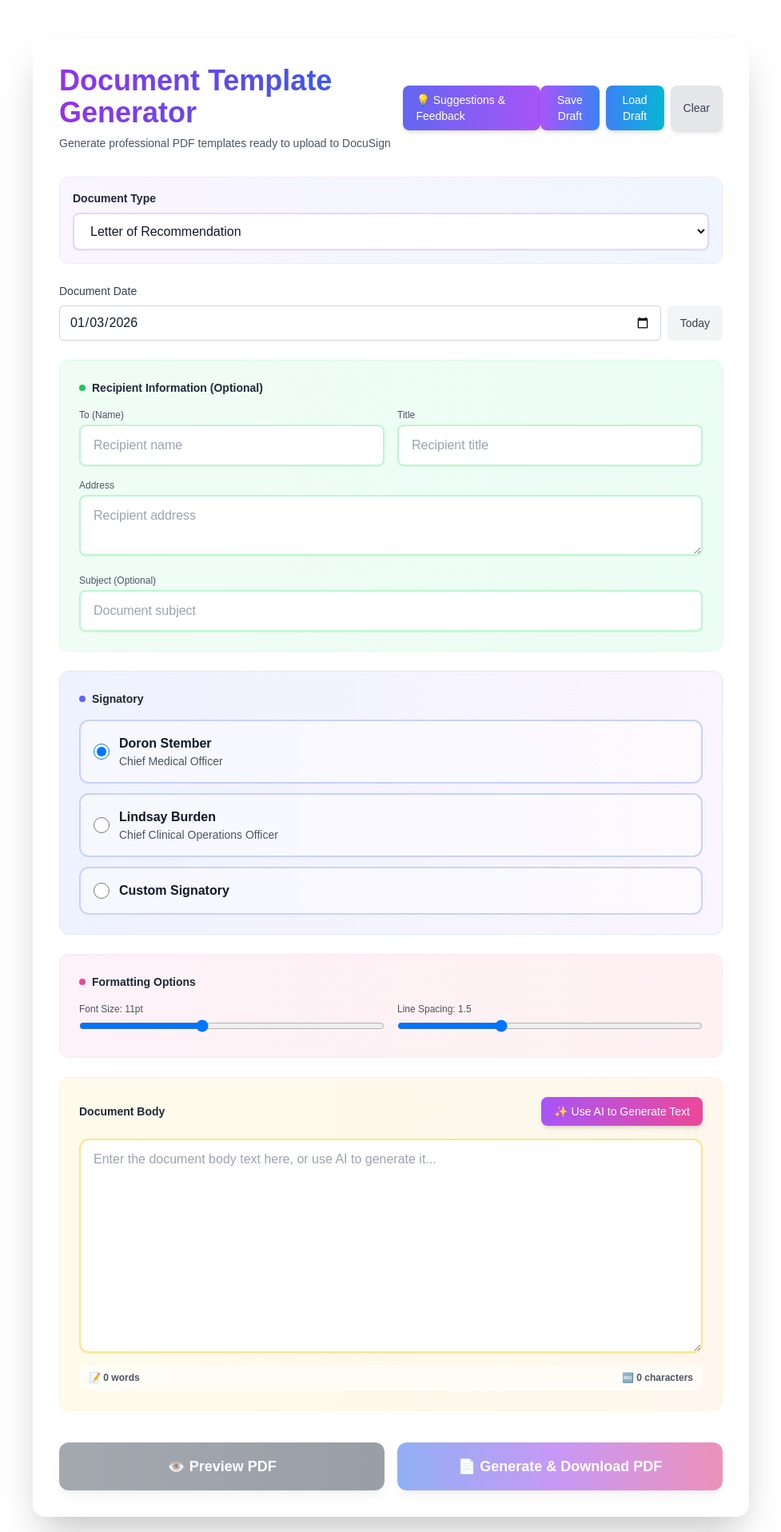
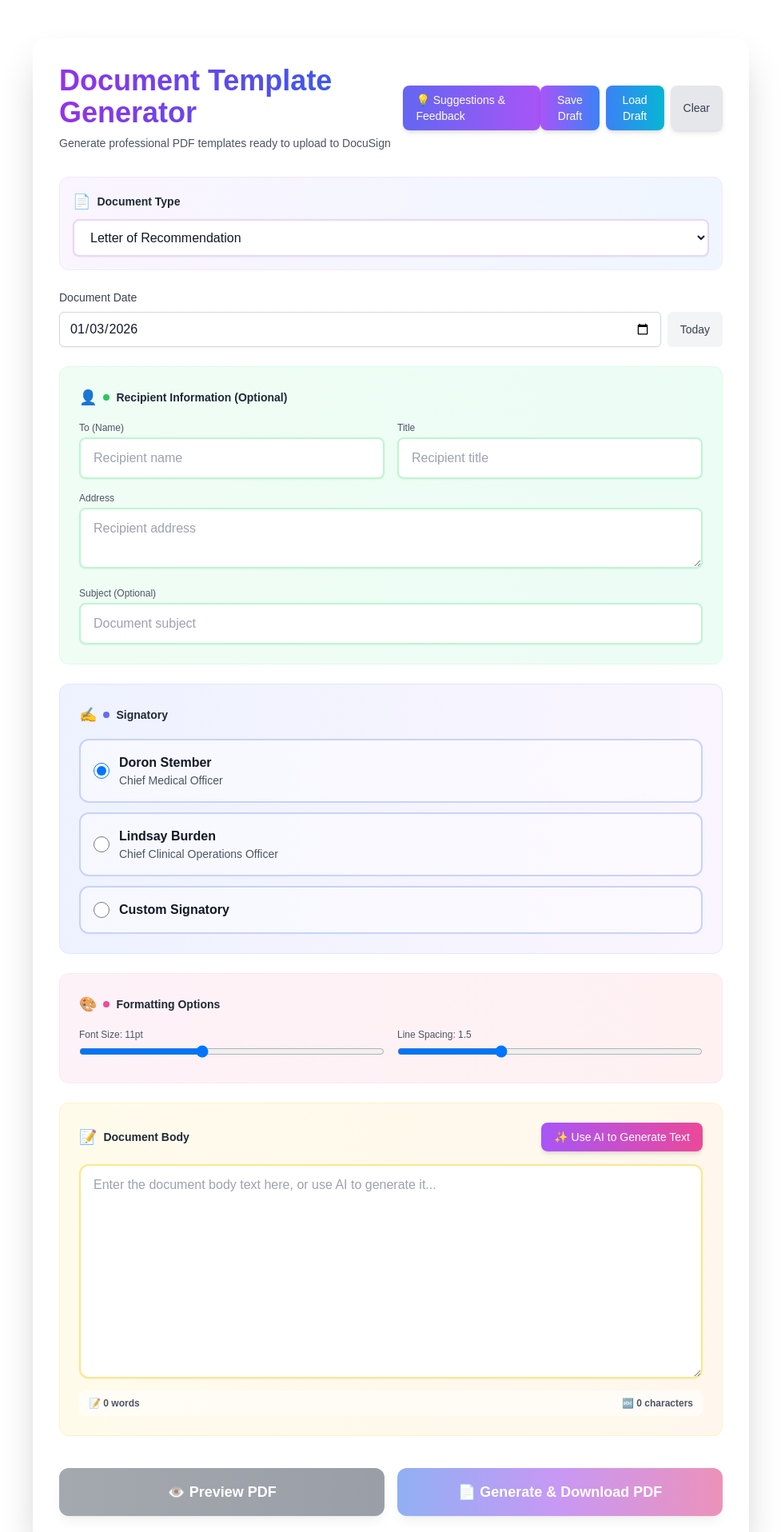
Before and after one commit to draphael123/docusign, a Next.js app: page / in a window 1280 px wide. Shown: the top 1916 px of the page at 80% size, without its empty margins (151-1128 px from the left). Built offline with nearby package versions, Linux system fonts and the light colour scheme.

Commit message:
Enhance website with animations, floating elements, hover effects, and improved visual design

```diff
--- a/src/app/page.tsx
+++ b/src/app/page.tsx
@@ -411,20 +411,21 @@ export default function Home() {
               </div>
             </div>
 
-            <div className="space-y-6">
+            <div className="space-y-6 relative z-10">
               {/* Document Type Dropdown */}
-              <div className="bg-gradient-to-r from-purple-50 to-blue-50 p-4 rounded-xl border border-purple-100">
+              <div className="bg-gradient-to-r from-purple-50 to-blue-50 p-4 rounded-xl border border-purple-100 hover:shadow-lg transition-all duration-300 hover:scale-[1.01]">
                 <label
                   htmlFor="documentType"
-                  className="block text-sm font-semibold text-gray-800 mb-2"
+                  className="block text-sm font-semibold text-gray-800 mb-2 flex items-center gap-2"
                 >
+                  <span className="text-lg">📄</span>
                   Document Type
                 </label>
                 <select
                   id="documentType"
                   value={documentType}
                   onChange={(e) => setDocumentType(e.target.value)}
-                  className="w-full px-4 py-3 border-2 border-purple-200 rounded-lg shadow-sm focus:outline-none focus:ring-2 focus:ring-purple-500 focus:border-purple-500 bg-white font-medium text-gray-800 hover:border-purple-300"
+                  className="w-full px-4 py-3 border-2 border-purple-200 rounded-lg shadow-sm focus:outline-none focus:ring-2 focus:ring-purple-500 focus:border-purple-500 bg-white font-medium text-gray-800 hover:border-purple-300 transition-all cursor-pointer"
                 >
                   {documentTypes.map((type) => (
                     <option key={type} value={type}>
@@ -461,9 +462,10 @@ export default function Home() {
               </div>
 
               {/* Recipient Information */}
-              <div className="bg-gradient-to-r from-green-50 to-emerald-50 p-6 rounded-xl border border-green-100">
+              <div className="bg-gradient-to-r from-green-50 to-emerald-50 p-6 rounded-xl border border-green-100 hover:shadow-lg transition-all duration-300 hover:scale-[1.01]">
                 <h3 className="text-sm font-semibold text-gray-800 mb-4 flex items-center gap-2">
-                  <span className="w-2 h-2 bg-green-500 rounded-full"></span>
+                  <span className="text-lg">👤</span>
+                  <span className="w-2 h-2 bg-green-500 rounded-full animate-pulse"></span>
                   Recipient Information (Optional)
                 </h3>
                 <div className="grid grid-cols-1 sm:grid-cols-2 gap-4">
@@ -535,9 +537,10 @@ export default function Home() {
               </div>
 
               {/* Signatory Radio Selection */}
-              <div className="bg-gradient-to-r from-indigo-50 to-purple-50 p-6 rounded-xl border border-indigo-100">
+              <div className="bg-gradient-to-r from-indigo-50 to-purple-50 p-6 rounded-xl border border-indigo-100 hover:shadow-lg transition-all duration-300 hover:scale-[1.01]">
                 <label className="block text-sm font-semibold text-gray-800 mb-4 flex items-center gap-2">
-                  <span className="w-2 h-2 bg-indigo-500 rounded-full"></span>
+                  <span className="text-lg">✍️</span>
+                  <span className="w-2 h-2 bg-indigo-500 rounded-full animate-pulse"></span>
                   Signatory
                 </label>
                 <div className="space-y-3">
@@ -626,9 +629,10 @@ export default function Home() {
               </div>
 
               {/* PDF Formatting Options */}
-              <div className="bg-gradient-to-r from-pink-50 to-rose-50 p-6 rounded-xl border border-pink-100">
+              <div className="bg-gradient-to-r from-pink-50 to-rose-50 p-6 rounded-xl border border-pink-100 hover:shadow-lg transition-all duration-300 hover:scale-[1.01]">
                 <h3 className="text-sm font-semibold text-gray-800 mb-4 flex items-center gap-2">
-                  <span className="w-2 h-2 bg-pink-500 rounded-full"></span>
+                  <span className="text-lg">🎨</span>
+                  <span className="w-2 h-2 bg-pink-500 rounded-full animate-pulse"></span>
                   Formatting Options
                 </h3>
                 <div className="grid grid-cols-1 sm:grid-cols-2 gap-4">
@@ -671,17 +675,19 @@ export default function Home() {
               </div>
 
               {/* AI Text Generation Option */}
-              <div className="bg-gradient-to-r from-amber-50 to-orange-50 p-6 rounded-xl border border-amber-100">
+              <div className="bg-gradient-to-r from-amber-50 to-orange-50 p-6 rounded-xl border border-amber-100 hover:shadow-lg transition-all duration-300 hover:scale-[1.01]">
                 <div className="flex items-center justify-between mb-4">
-                  <label className="block text-sm font-semibold text-gray-800">
+                  <label className="block text-sm font-semibold text-gray-800 flex items-center gap-2">
+                    <span className="text-lg">📝</span>
                     Document Body
                   </label>
                   <button
                     type="button"
                     onClick={() => setShowAiOption(!showAiOption)}
-                    className="text-sm bg-gradient-to-r from-purple-500 to-pink-500 text-white px-4 py-2 rounded-lg hover:from-purple-600 hover:to-pink-600 shadow-md hover:shadow-lg transform hover:-translate-y-0.5 font-medium transition-all"
+                    className="text-sm bg-gradient-to-r from-purple-500 to-pink-500 text-white px-4 py-2 rounded-lg hover:from-purple-600 hover:to-pink-600 shadow-md hover:shadow-lg transform hover:-translate-y-0.5 hover:scale-105 font-medium transition-all relative overflow-hidden group"
                   >
-                    {showAiOption ? "Hide AI Generator" : "✨ Use AI to Generate Text"}
+                    <span className="relative z-10">{showAiOption ? "Hide AI Generator" : "✨ Use AI to Generate Text"}</span>
+                    <span className="absolute inset-0 bg-gradient-to-r from-pink-600 to-purple-600 opacity-0 group-hover:opacity-100 transition-opacity"></span>
                   </button>
                 </div>
 
@@ -755,16 +761,18 @@ export default function Home() {
                 <button
                   onClick={handlePreviewPDF}
                   disabled={isGenerating || !bodyText.trim()}
-                  className="flex-1 bg-gradient-to-r from-gray-600 to-gray-700 text-white py-4 px-6 rounded-xl font-semibold hover:from-gray-700 hover:to-gray-800 focus:outline-none focus:ring-2 focus:ring-gray-500 focus:ring-offset-2 disabled:opacity-50 disabled:cursor-not-allowed shadow-lg hover:shadow-xl transform hover:-translate-y-1 transition-all text-lg"
+                  className="flex-1 bg-gradient-to-r from-gray-600 to-gray-700 text-white py-4 px-6 rounded-xl font-semibold hover:from-gray-700 hover:to-gray-800 focus:outline-none focus:ring-2 focus:ring-gray-500 focus:ring-offset-2 disabled:opacity-50 disabled:cursor-not-allowed shadow-lg hover:shadow-xl transform hover:-translate-y-1 hover:scale-105 transition-all text-lg relative overflow-hidden group"
                 >
-                  {isGenerating ? "Generating..." : "👁️ Preview PDF"}
+                  <span className="relative z-10">{isGenerating ? "Generating..." : "👁️ Preview PDF"}</span>
+                  <span className="absolute inset-0 bg-gradient-to-r from-gray-800 to-gray-900 opacity-0 group-hover:opacity-100 transition-opacity"></span>
                 </button>
                 <button
                   onClick={handleGeneratePDF}
                   disabled={isGenerating || !bodyText.trim()}
-                  className="flex-1 bg-gradient-to-r from-blue-600 via-purple-600 to-pink-600 text-white py-4 px-6 rounded-xl font-semibold hover:from-blue-700 hover:via-purple-700 hover:to-pink-700 focus:outline-none focus:ring-2 focus:ring-purple-500 focus:ring-offset-2 disabled:opacity-50 disabled:cursor-not-allowed shadow-lg hover:shadow-xl transform hover:-translate-y-1 transition-all text-lg"
+                  className="flex-1 bg-gradient-to-r from-blue-600 via-purple-600 to-pink-600 text-white py-4 px-6 rounded-xl font-semibold hover:from-blue-700 hover:via-purple-700 hover:to-pink-700 focus:outline-none focus:ring-2 focus:ring-purple-500 focus:ring-offset-2 disabled:opacity-50 disabled:cursor-not-allowed shadow-lg hover:shadow-xl transform hover:-translate-y-1 hover:scale-105 transition-all text-lg relative overflow-hidden group animate-pulse-slow"
                 >
-                  {isGenerating ? "Generating PDF..." : "📄 Generate & Download PDF"}
+                  <span className="relative z-10">{isGenerating ? "Generating PDF..." : "📄 Generate & Download PDF"}</span>
+                  <span className="absolute inset-0 bg-gradient-to-r from-pink-700 via-purple-700 to-blue-700 opacity-0 group-hover:opacity-100 transition-opacity"></span>
                 </button>
               </div>
             </div>
```
